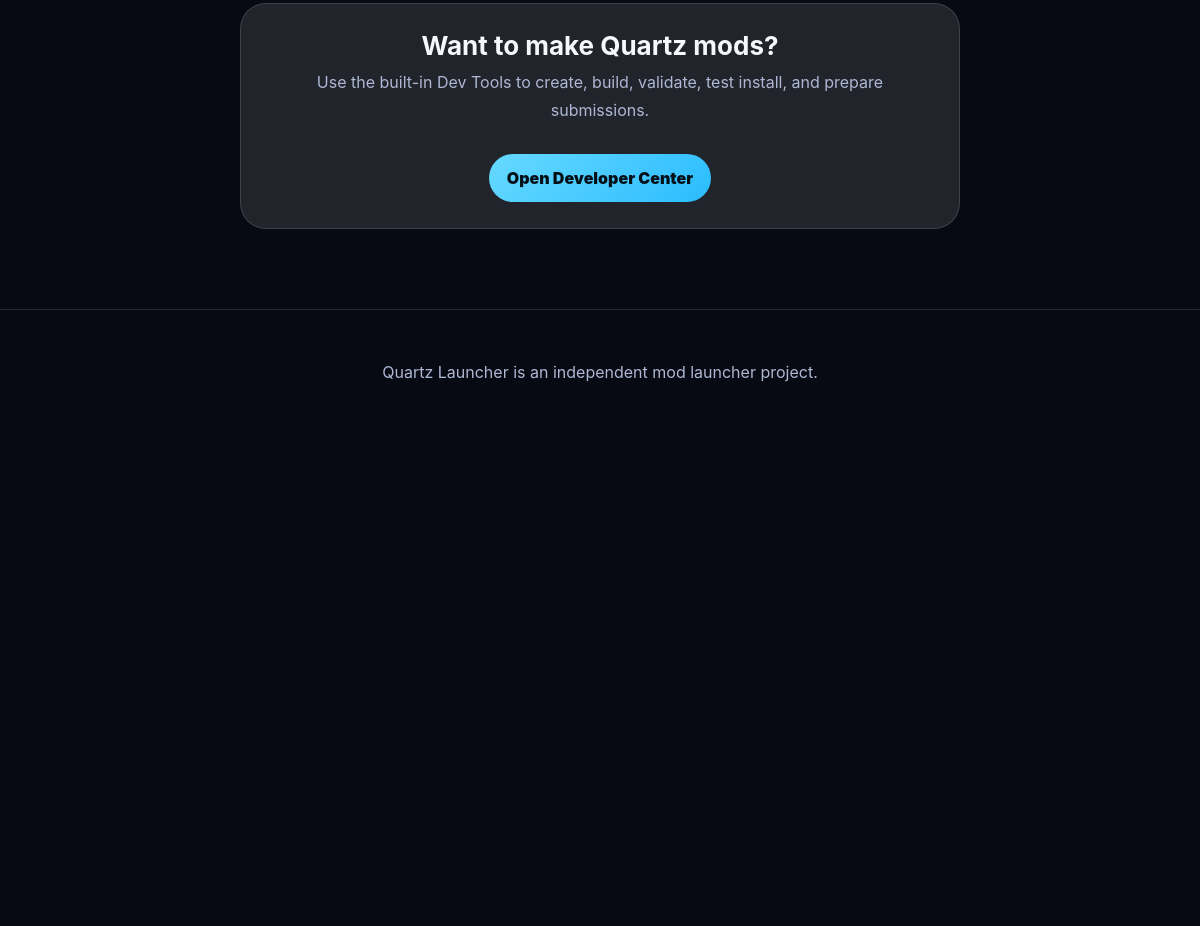
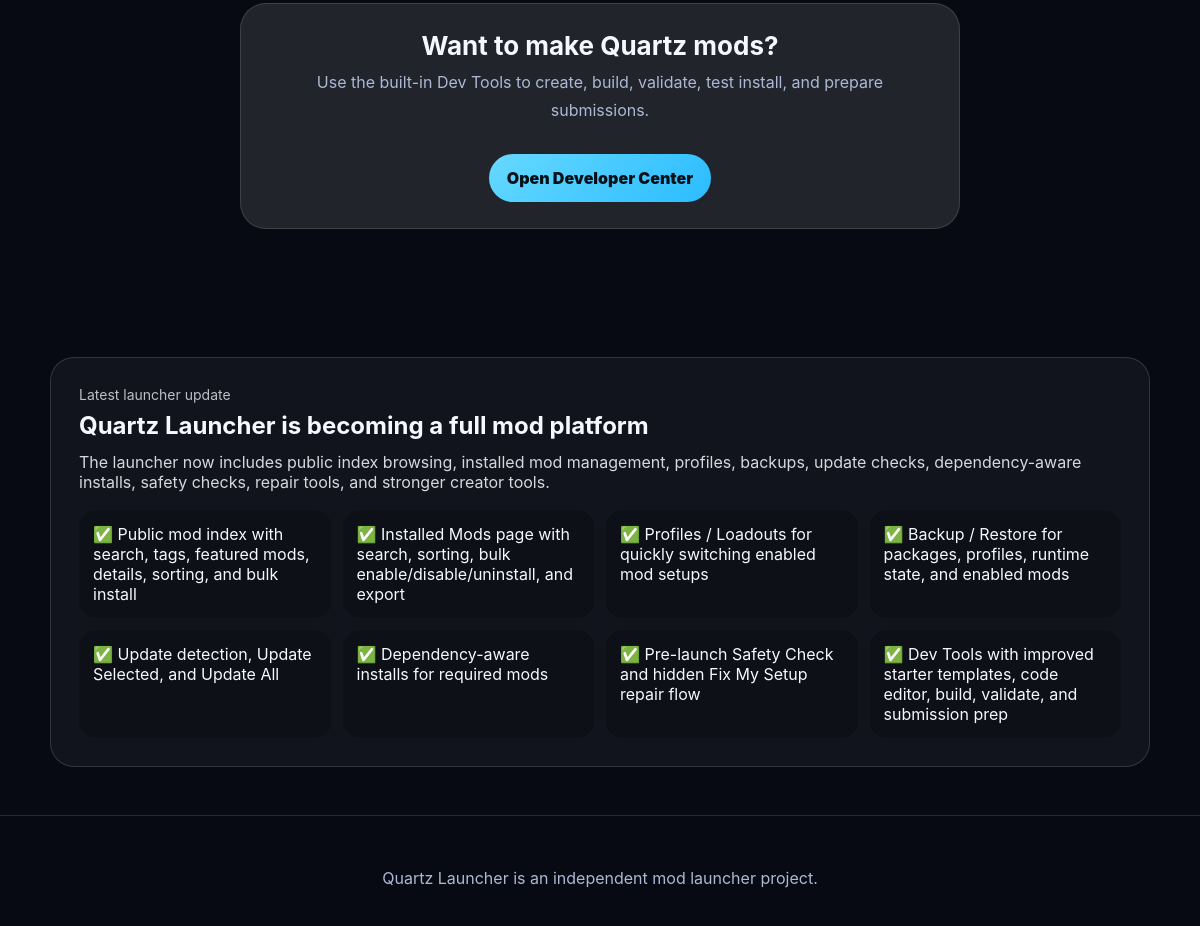
Before and after one commit to Merk12345/QuartzLauncher, an Electron app: page site/index.html in a window 1200 px wide. Shown: the part 2722-3648 px from the top of the page. Before the commit the page ends 3156 px from the top, so only its background shows below. Drawn offline with Linux system fonts and the light colour scheme.

Commit message:
Update website with latest launcher features

```diff
--- a/site/index.html
+++ b/site/index.html
@@ -141,7 +141,24 @@
         </a>
       </div>
     </section>
-  </main>
+  <!-- Quartz Platform Update START -->
+<section id="quartz-platform-update" class="quartz-platform-update" style="margin:48px auto;padding:28px;border:1px solid rgba(255,255,255,.14);border-radius:24px;background:rgba(255,255,255,.045);max-width:1100px;">
+  <p style="margin:0 0 8px;opacity:.75;font-size:14px;">Latest launcher update</p>
+  <h2 style="margin:0 0 12px;">Quartz Launcher is becoming a full mod platform</h2>
+  <p style="margin:0 0 18px;opacity:.86;">The launcher now includes public index browsing, installed mod management, profiles, backups, update checks, dependency-aware installs, safety checks, repair tools, and stronger creator tools.</p>
+  <div style="display:grid;grid-template-columns:repeat(auto-fit,minmax(220px,1fr));gap:12px;">
+    <div style="padding:14px;border-radius:16px;background:rgba(0,0,0,.18);">✅ Public mod index with search, tags, featured mods, details, sorting, and bulk install</div>
+    <div style="padding:14px;border-radius:16px;background:rgba(0,0,0,.18);">✅ Installed Mods page with search, sorting, bulk enable/disable/uninstall, and export</div>
+    <div style="padding:14px;border-radius:16px;background:rgba(0,0,0,.18);">✅ Profiles / Loadouts for quickly switching enabled mod setups</div>
+    <div style="padding:14px;border-radius:16px;background:rgba(0,0,0,.18);">✅ Backup / Restore for packages, profiles, runtime state, and enabled mods</div>
+    <div style="padding:14px;border-radius:16px;background:rgba(0,0,0,.18);">✅ Update detection, Update Selected, and Update All</div>
+    <div style="padding:14px;border-radius:16px;background:rgba(0,0,0,.18);">✅ Dependency-aware installs for required mods</div>
+    <div style="padding:14px;border-radius:16px;background:rgba(0,0,0,.18);">✅ Pre-launch Safety Check and hidden Fix My Setup repair flow</div>
+    <div style="padding:14px;border-radius:16px;background:rgba(0,0,0,.18);">✅ Dev Tools with improved starter templates, code editor, build, validate, and submission prep</div>
+  </div>
+</section>
+<!-- Quartz Platform Update END -->
+</main>
 
   <footer>
     <p>Quartz Launcher is an independent mod launcher project.</p>
```
